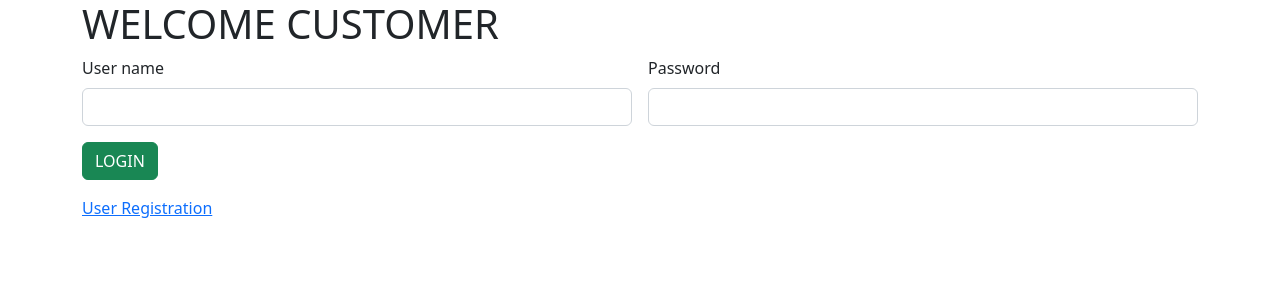
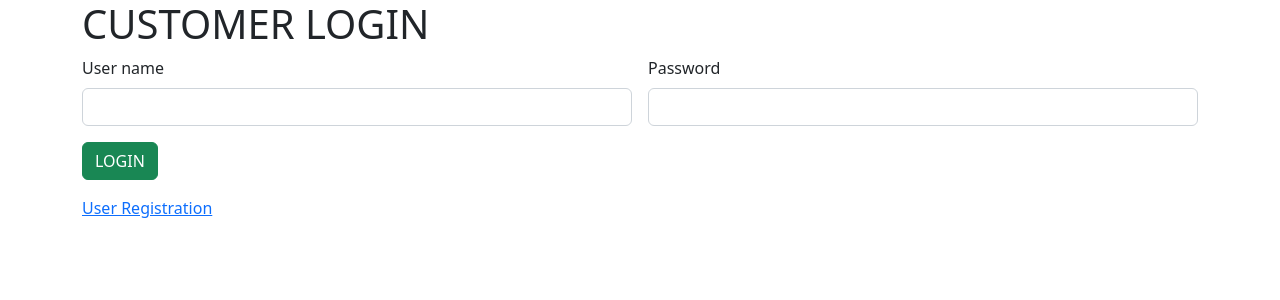
Before and after one commit to goodwinjose26/AngularOnlineComplaintReportingSystem, an Angular app: page /userlogin in a window 1280 px wide. Shown: the top 300 px of the page. Built offline with nearby package versions, Linux system fonts and the light colour scheme.

Commit message:
final fix

```diff
--- a/src/app/userlogin/userlogin.component.html
+++ b/src/app/userlogin/userlogin.component.html
@@ -1,7 +1,7 @@
 
 <div class="container">
     <div class="row">
-        <h1>WELCOME CUSTOMER </h1>
+        <h1>CUSTOMER LOGIN</h1>
         <div class="col col-12 col-sm-12 col-md-12 col-lg-12 c0l-xl-12 col-xxl-12">
             <div class="row g-3">
                 <div class="col col-12 col-sm-6 col-md-6 col-lg-6 col-xl-6 col-xxl-6">
```
